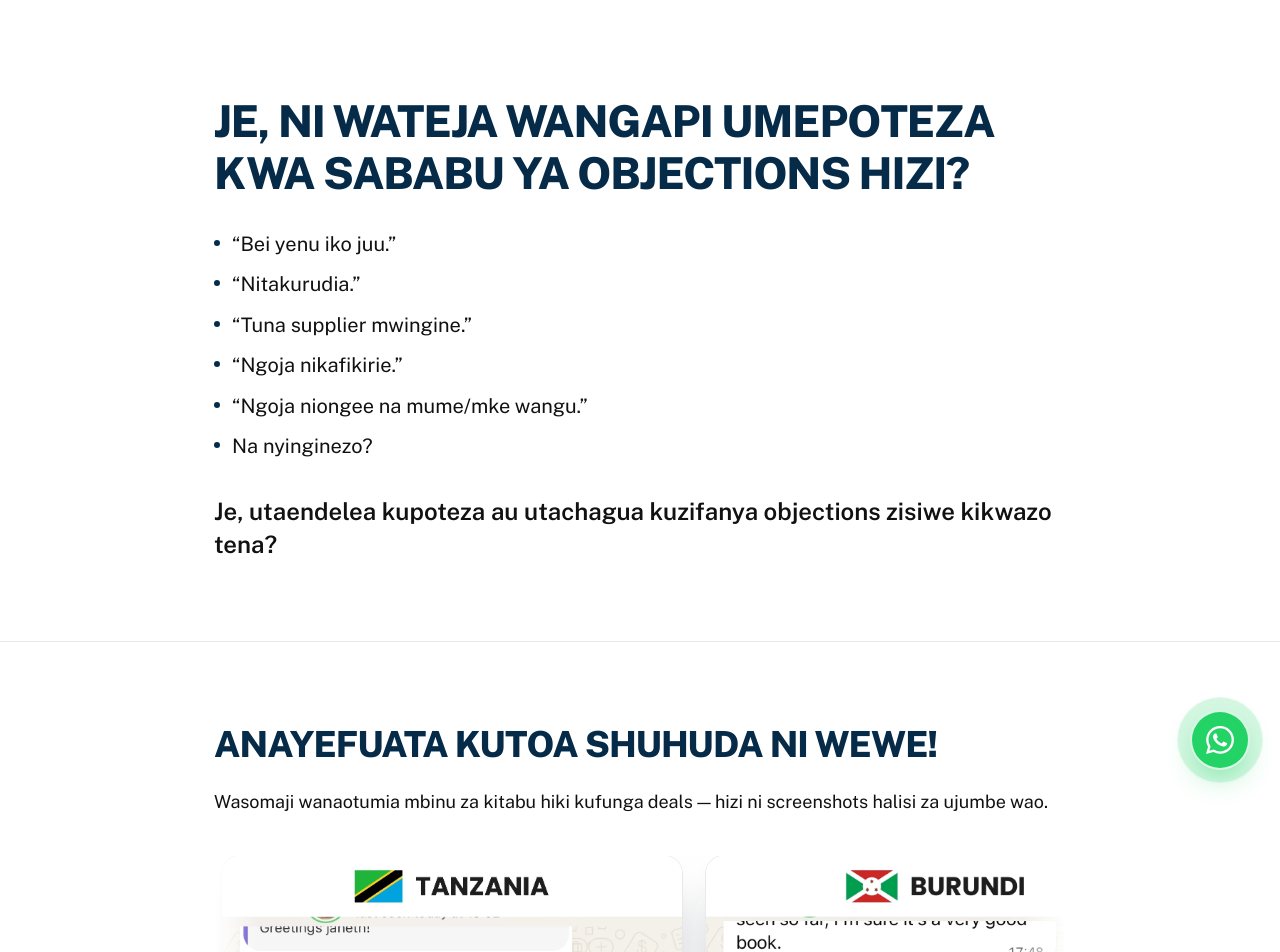
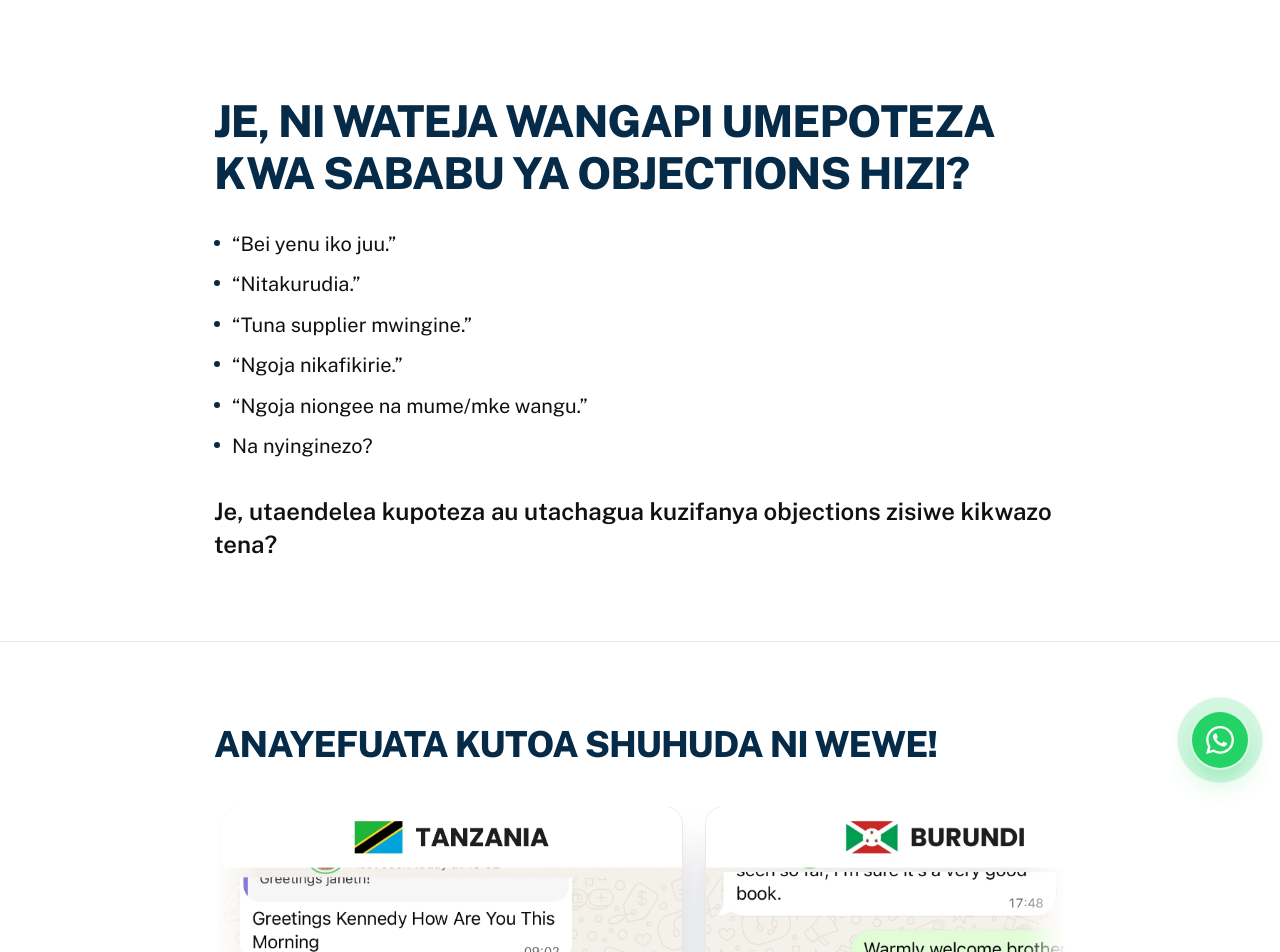
Before and after one commit to raydanielg/kenedynjume, a Next.js app: page / in a window 1280 px wide. Shown: the top 952 px of the page. Built offline with nearby package versions, Linux system fonts and the light colour scheme; no server answers.

Commit message:
Remove testimonials description text
Generated with [Devin](https://devin.ai)

Co-Authored-By: Devin <158243242+devin-ai-integration[bot]@users.noreply.github.com>

```diff
--- a/components/testimonials-section.tsx
+++ b/components/testimonials-section.tsx
@@ -12,10 +12,6 @@ export function TestimonialsSection() {
           <h2 className="text-3xl leading-tight font-extrabold tracking-tight text-navy uppercase sm:text-4xl">
             Anayefuata kutoa shuhuda ni wewe!
           </h2>
-          <p className="mt-5 text-lg leading-relaxed text-ink">
-            Wasomaji wanaotumia mbinu za kitabu hiki kufunga deals — hizi ni
-            screenshots halisi za ujumbe wao.
-          </p>
         </Reveal>
         <div className="mt-10">
           <TestimonialShots />
```
